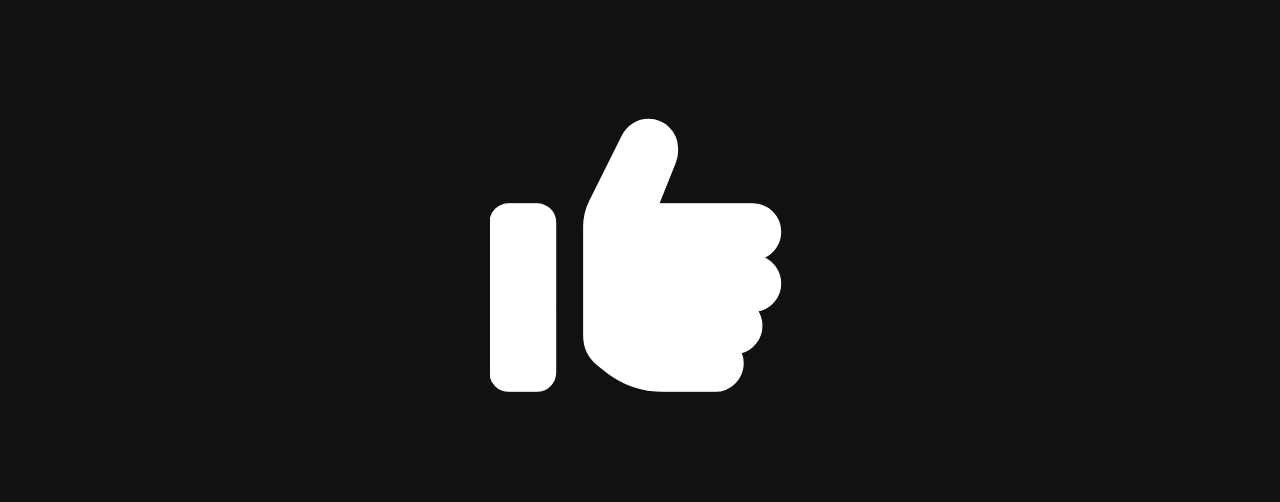
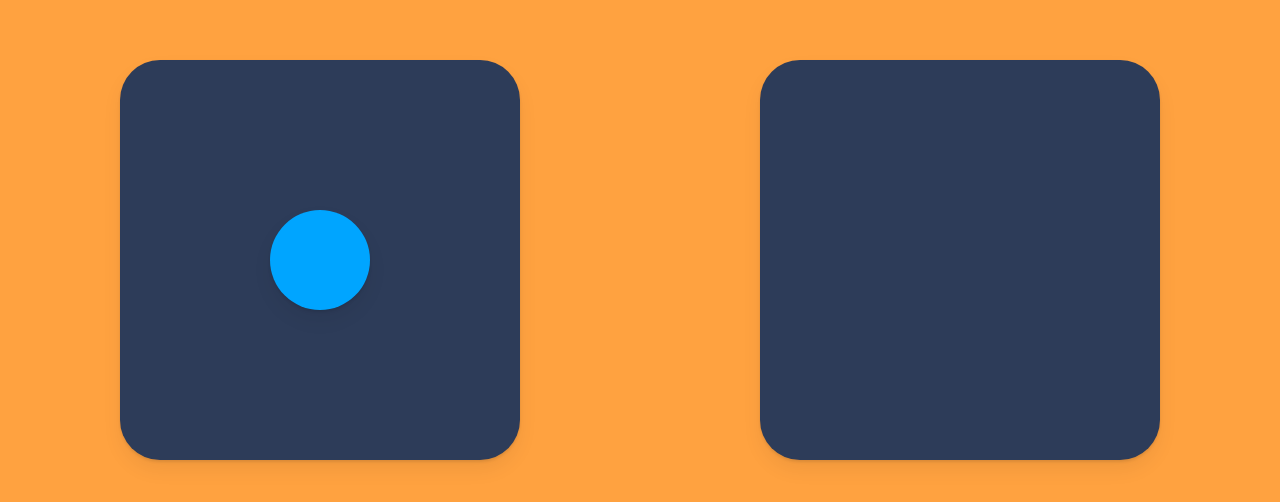
Before and after one commit to Lim-Heock/react-masterclass, a React (Create React App) app: page / in a window 1280 px wide. Shown: the part 140-642 px from the top of the page. Built offline with nearby package versions, Linux system fonts and the light colour scheme.

Commit message:
feat: Swap Circle position between Boxes on click

```diff
--- a/src/App.tsx
+++ b/src/App.tsx
@@ -1,52 +1,49 @@
 import styled from "styled-components";
-import { motion, useMotionValue, useTransform, useScroll } from "framer-motion";
+import { motion } from "framer-motion";
+import { useState } from "react";
 
 const Wrapper = styled(motion.div)`
   height: 100vh;
   width: 100vw;
-  background-color: #111;
+  background-color: #ffa240;
+  display: flex;
+  justify-content: space-around;
+  align-items: center;
+`;
+
+const Box = styled(motion.div)`
+  width: 400px;
+  height: 400px;
+  background-color: rgb(45, 60, 89);
+  border-radius: 40px;
   display: flex;
   justify-content: center;
   align-items: center;
+  box-shadow: 0 2px 3px rgba(0, 0, 0, 0.1), 0 10px 20px rgba(0, 0, 0, 0.06);
+`;
+const Circle = styled(motion.div)`
+  background-color: #00a5ff;
+  height: 100px;
+  width: 100px;
+  box-shadow: 0 2px 3px rgba(0, 0, 0, 0.1), 0 10px 20px rgba(0, 0, 0, 0.06);
 `;
 
-const Svg = styled.svg`
-  width: 300px;
-  height: 300px;
-  path {
-    stroke: white;
-    stroke-width: 2;
-  }
-`;
-
-const svg = {
-  start: { pathLength: 0, fill: "rgba(255,255,255,0)" },
-  end: { pathLength: 1, fill: "rgba(255, 255, 255, 1)" },
-};
-
 function App() {
-  const x = useMotionValue(0);
+  const [clicked, setClicked] = useState(false);
+  const toggleClicked = () => setClicked((prev) => !prev);
 
   return (
-    <Wrapper>
-      <Svg
-        focusable="false"
-        xmlns="http://www.w3.org/2000/svg"
-        viewBox="0 0 512 512"
-      >
-        <motion.path
-          variants={svg}
-          initial={"start"}
-          animate={"end"}
-          transition={{
-            default: {
-              duration: 5,
-            },
-            fill: { duration: 1, delay: 2 },
-          }}
-          d="M80 160c17.7 0 32 14.3 32 32l0 256c0 17.7-14.3 32-32 32l-48 0c-17.7 0-32-14.3-32-32L0 192c0-17.7 14.3-32 32-32l48 0zM270.6 16C297.9 16 320 38.1 320 65.4l0 4.2c0 6.8-1.3 13.6-3.8 19.9L288 160 448 160c26.5 0 48 21.5 48 48 0 19.7-11.9 36.6-28.9 44 17 7.4 28.9 24.3 28.9 44 0 23.4-16.8 42.9-39 47.1 4.4 7.3 7 15.8 7 24.9 0 22.2-15 40.8-35.4 46.3 2.2 5.5 3.4 11.5 3.4 17.7 0 26.5-21.5 48-48 48l-87.9 0c-36.3 0-71.6-12.4-99.9-35.1L184 435.2c-15.2-12.1-24-30.5-24-50l0-186.6c0-14.9 3.5-29.6 10.1-42.9L226.3 43.3C234.7 26.6 251.8 16 270.6 16z"
-        />
-      </Svg>
+    <Wrapper onClick={toggleClicked}>
+      <Box>
+        {!clicked ? (
+          <Circle layoutId="circle" style={{ borderRadius: 50 }} />
+        ) : null}
+      </Box>
+      <Box>
+        {clicked ? (
+          <Circle layoutId="circle" style={{ borderRadius: 0, scale: 2 }} />
+        ) : null}
+      </Box>
     </Wrapper>
   );
 }
```
